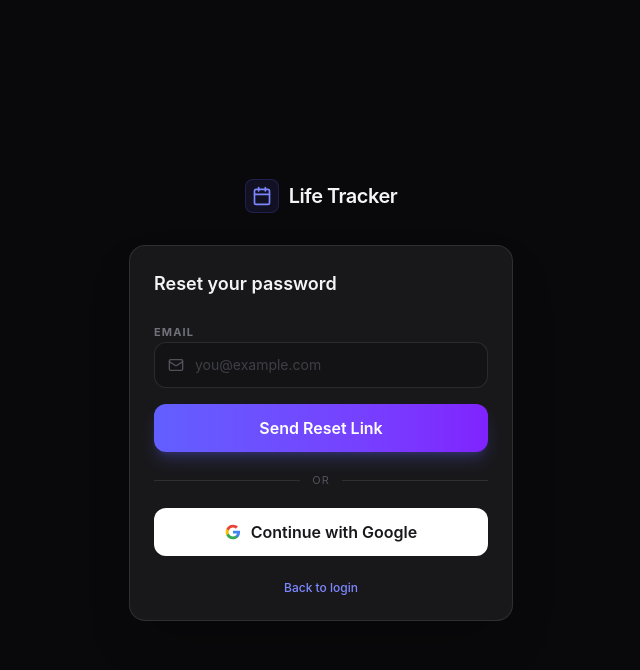
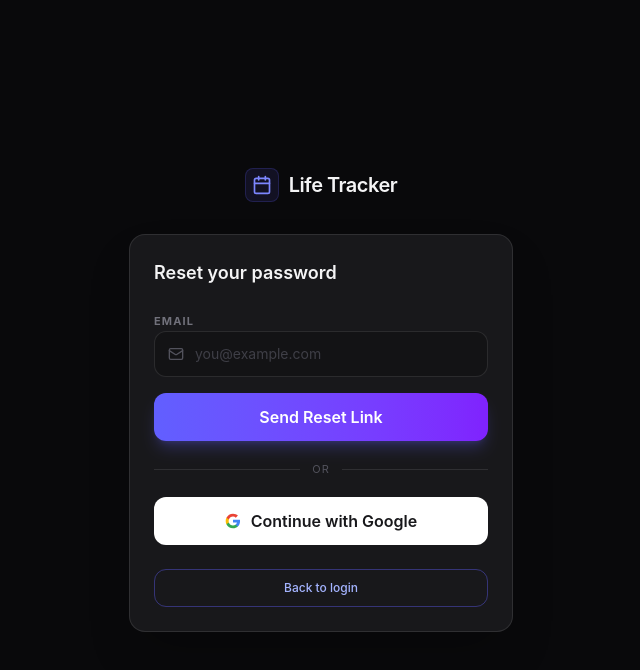
Before and after one commit to Adnan9-63/life-tracker, a React (Vite) app: page / in a window 1280 px wide. Both pictures are taken after a click on the button "Forgot password?". Shown: the top 670 px of the page, without its empty margins (319-959 px from the left). Built offline with nearby package versions, Linux system fonts and the light colour scheme; no server answers.

Commit message:
Update src/components/auth/AuthPage.jsx (Hacktoberfest)

```diff
--- a/src/components/auth/AuthPage.jsx
+++ b/src/components/auth/AuthPage.jsx
@@ -221,7 +221,12 @@ export default function AuthPage() {
               </>
             )}
             {mode === 'forgot' && (
-              <button onClick={() => { setMode('login'); resetFeedback() }} className="text-indigo-400 hover:text-indigo-300 font-medium">Back to login</button>
+              <button
+                onClick={() => { setMode('login'); resetFeedback() }}
+                className="w-full flex items-center justify-center gap-2 border border-indigo-500/40 text-indigo-300 hover:bg-indigo-500/10 hover:text-indigo-200 py-2.5 rounded-xl font-medium transition-all"
+              >
+                Back to login
+              </button>
             )}
           </p>
         </div>
```
